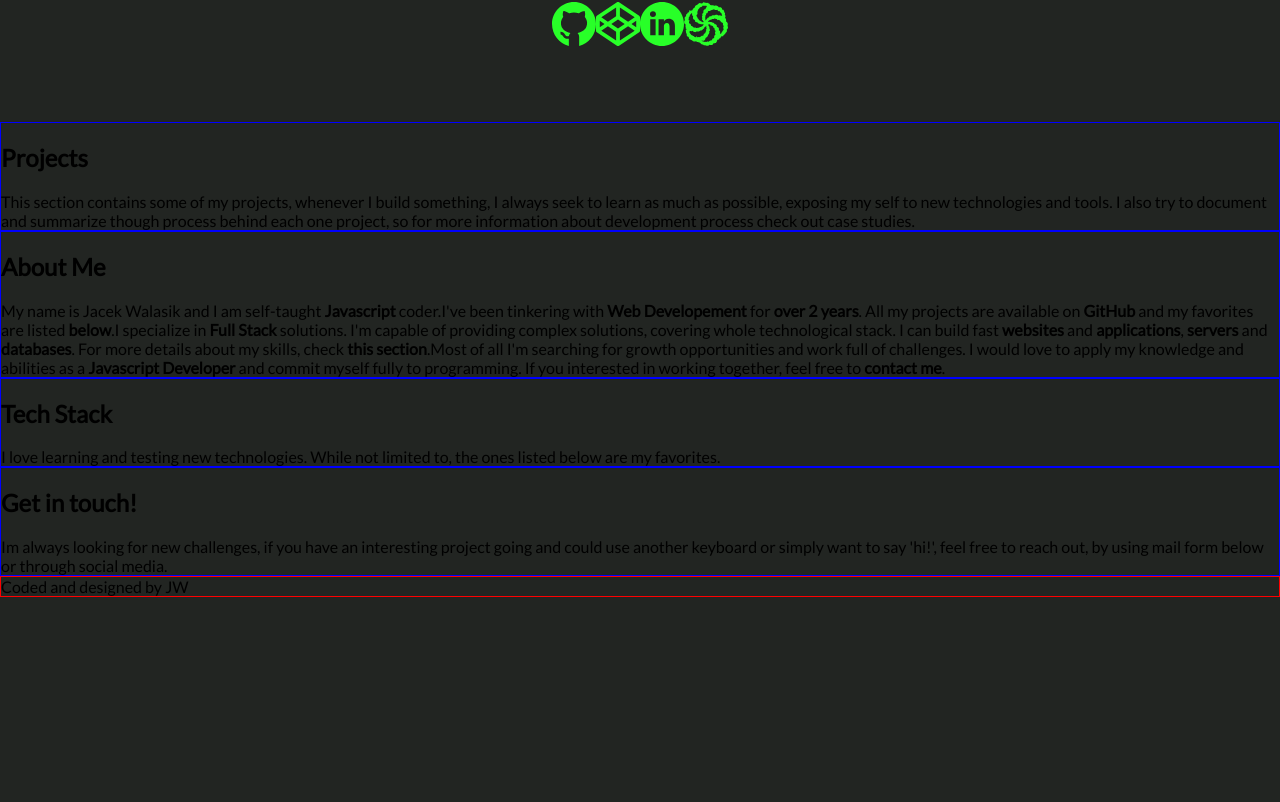
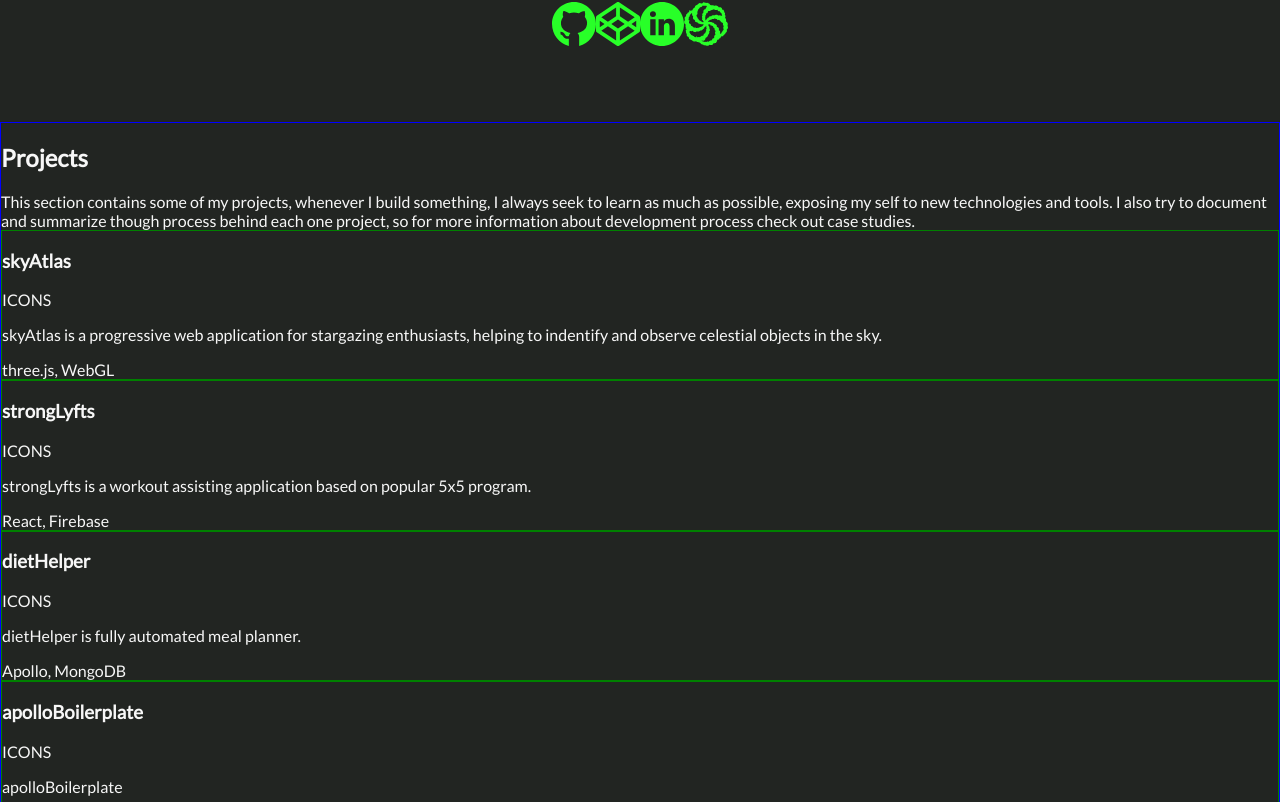
Before and after one commit to jWalasik/portfolio, a React (Create React App) app: page / in a window 1280 px wide. Shown: the part 678-1480 px from the top of the page. Before the commit the page ends 1275 px from the top, so only its background shows below. Built offline with nearby package versions, Linux system fonts and the light colour scheme.

Commit message:
add projects

```diff
--- /dev/null
+++ b/src/components/Card.tsx
@@ -0,0 +1,47 @@
+import React, { useState } from 'react'
+import styled from 'styled-components'
+import Thumbnail from './Thumbnail'
+
+interface Project {
+  title: string;
+  stack: string;
+  github: string;
+  live: string;
+  description: Object;
+  image: string;
+  study: string;
+}
+
+const Card = ({project}: {project: any}) => {
+  const [collapsed, setCollapsed] = useState(true)
+  console.log(project)
+  return (
+    <CardWrapper onClick={()=>setCollapsed(!collapsed)}>
+      <h3>{project.title}</h3>
+      <div>
+        ICONS
+      </div>
+      {
+        collapsed
+        ?
+        <p>{project.description.short}</p>
+        :
+        <div>
+          <p>{project.description.short}</p>
+          <p>{project.description.long}</p>
+
+          <Thumbnail url={project.image} />
+
+          CASE STUDY
+        </div>
+      }
+      <div>{project.stack}</div>
+    </CardWrapper>
+  )
+}
+
+const CardWrapper = styled.div`
+  border: 1px solid green;
+`
+
+export default Card
--- /dev/null
+++ b/src/components/Thumbnail.tsx
@@ -0,0 +1,16 @@
+import React from 'react'
+import styled from 'styled-components'
+
+const Thumbnail = ({url}: {url: string}) => {
+  return (
+    <ThumbnailWrapper>
+
+    </ThumbnailWrapper>
+  )
+}
+
+const ThumbnailWrapper = styled.div`
+  border: 1px solid red;
+`
+
+export default Thumbnail
--- a/src/i18n/locales/pl/projects.json
+++ b/src/i18n/locales/pl/projects.json
@@ -8,8 +8,8 @@
       "github": "https://github.com/elPaleniozord/skyAtlas",
       "live": "https://elpaleniozord.github.io/skyAtlas/",
       "description": {
-        "short": "skyAtlas is a progressive web application for stargazing enthusiasts, helping to indentify and observe celestial objects in the sky.",
-        "long": "Learn about the history, mythology and science as you explore Milky Way. Presented with rich graphics and multitude of interesting information.",
+        "short": "skyAtlas to progresywna aplikacja webowa dla entuzjastów astronomii. Pomaga w identyfikacji i obserwacji ciał niebieskich na nocnym niebie.",
+        "long": "Dowiedz się więcej na temat historii, mitologii i nauki ekslorując Drogę Mleczną. ",
         "features": [
           "Stars, planets and constellatons in real time!",
           "Huge database of 119,617 stars, with precise location, magnitude and spectrum.",
--- a/src/sections/Hero.tsx
+++ b/src/sections/Hero.tsx
@@ -12,10 +12,9 @@ const Hero = () => {
       </h1>
 
       <div>
-      <h2>WEB DEVELOPER</h2>
-      <p>in training</p>
+        <h2>WEB DEVELOPER</h2>
+        <p>in training</p>
       </div>
-
 
       <Socials />
     </HeroWrapper>
@@ -31,7 +30,7 @@ const HeroWrapper = styled.section`
   align-items: center;
 
   h1 {
-    width: 60%;
+    width: 50%;
     min-width: 600px;
   }
 
--- a/src/sections/Projects.tsx
+++ b/src/sections/Projects.tsx
@@ -1,13 +1,21 @@
 import React from 'react'
 import Section from './Section'
 import { Trans, useTranslation } from 'react-i18next'
+import Card from '../components/Card'
+
+type Projects = Object[];
 
 const Projects = () => {
-  const {t} = useTranslation('projects')
+  const {t, i18n} = useTranslation('projects')
+  const projects = t<Projects>('projects', {returnObjects: true})
+  const list = projects.map((project, i) => {
+    return <Card project={project} key={i} />
+  })
   return (
     <Section id='projects'>
       <h2><Trans i18nKey='projects:header'></Trans></h2>
       <Trans i18nKey='projects:description'></Trans>
+      {list}
     </Section>
   )
 }
--- a/src/theme/GlobalStyle.tsx
+++ b/src/theme/GlobalStyle.tsx
@@ -1,4 +1,3 @@
-import { format } from "path";
 import {createGlobalStyle} from 'styled-components'
 import { ThemeType } from './Theme'
 
@@ -25,6 +24,7 @@ const GlobalStyle = createGlobalStyle<{ theme: ThemeType }>`
     background-color: ${({theme}) => theme.color.bgMain};
     font-family: ${({theme}) => theme.font.fontBody};
     overflow-x: hidden;
+    color: ${({theme}) => theme.color.offwhite};
   }
 `
 
```
